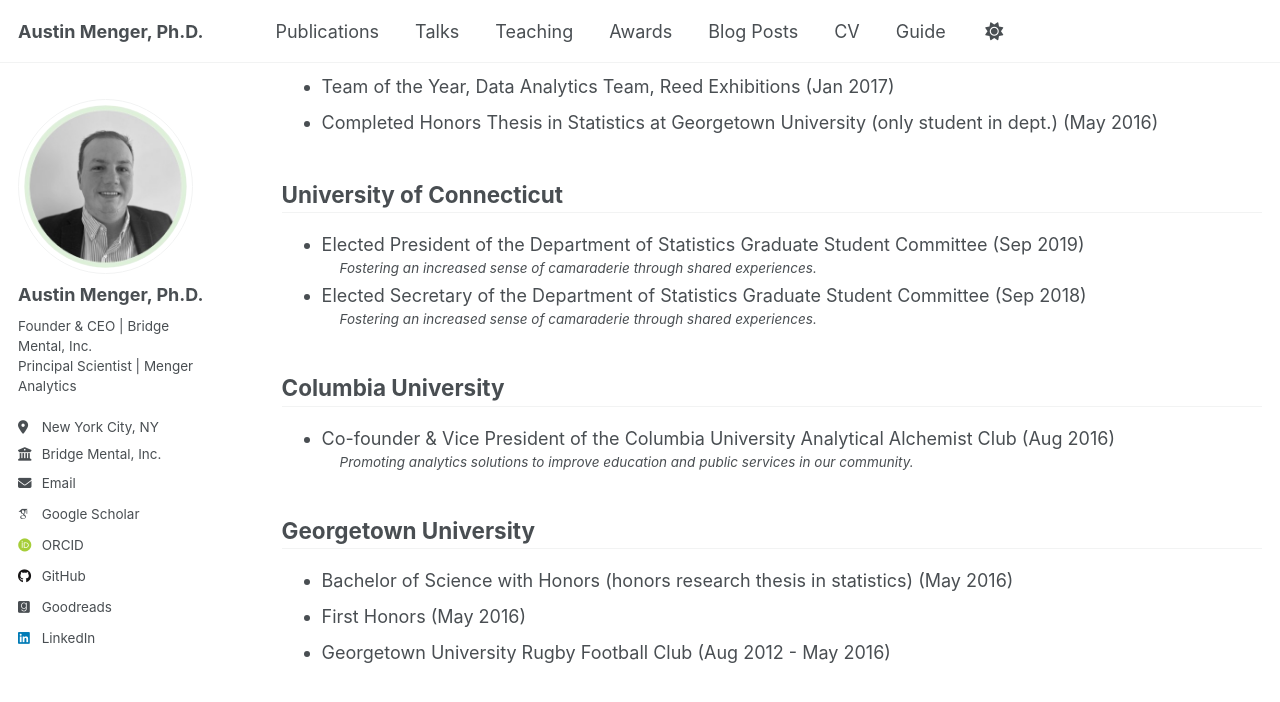
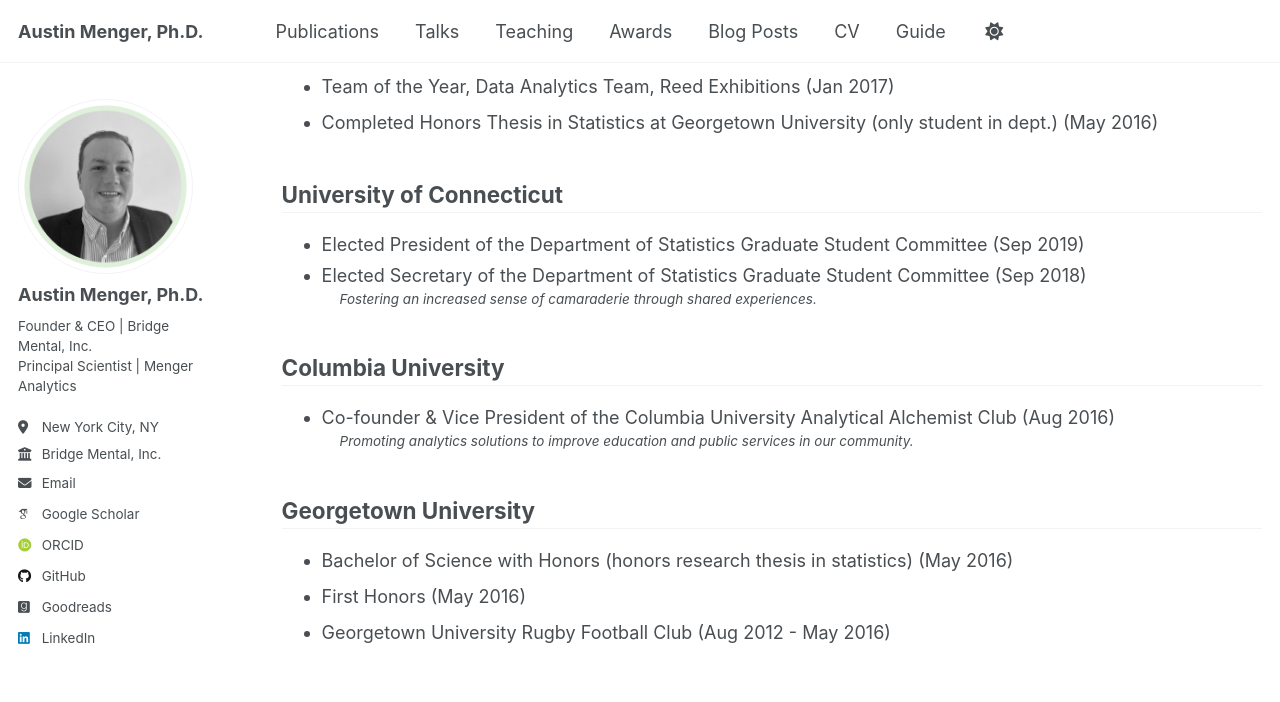
Before and after one commit to austinmenger/austinmenger.github.io, a Jekyll site: the page built from _pages/awards.html, in a window 1280 px wide and 900 px high, scrolled down 438 px. Shown: the top 702 px of the window. Built offline with Jekyll 4.4.1, drawn with Linux system fonts in a browser that asks for light colours; some web fonts are replaced.

Commit message:
Update awards.html

```diff
--- a/_pages/awards.html
+++ b/_pages/awards.html
@@ -41,13 +41,13 @@ author_profile: true
 <ul>
   <li style="margin-bottom: 0.2em;">
     Elected President of the Department of Statistics Graduate Student Committee (Sep 2019)
-    <ul style="margin: 0; padding-left: 1em;">
+    <!-- <ul style="margin: 0; padding-left: 1em;">
       <li style="list-style-type: none; margin-top: 0; margin-bottom: 0;">
         <small style="display: block; margin: 0;">
           <em>Fostering an increased sense of camaraderie through shared experiences.</em>
         </small>
       </li>
-    </ul>
+    </ul> -->
   </li>
   <li style="margin-bottom: 0.2em;">
     Elected Secretary of the Department of Statistics Graduate Student Committee (Sep 2018)
```
